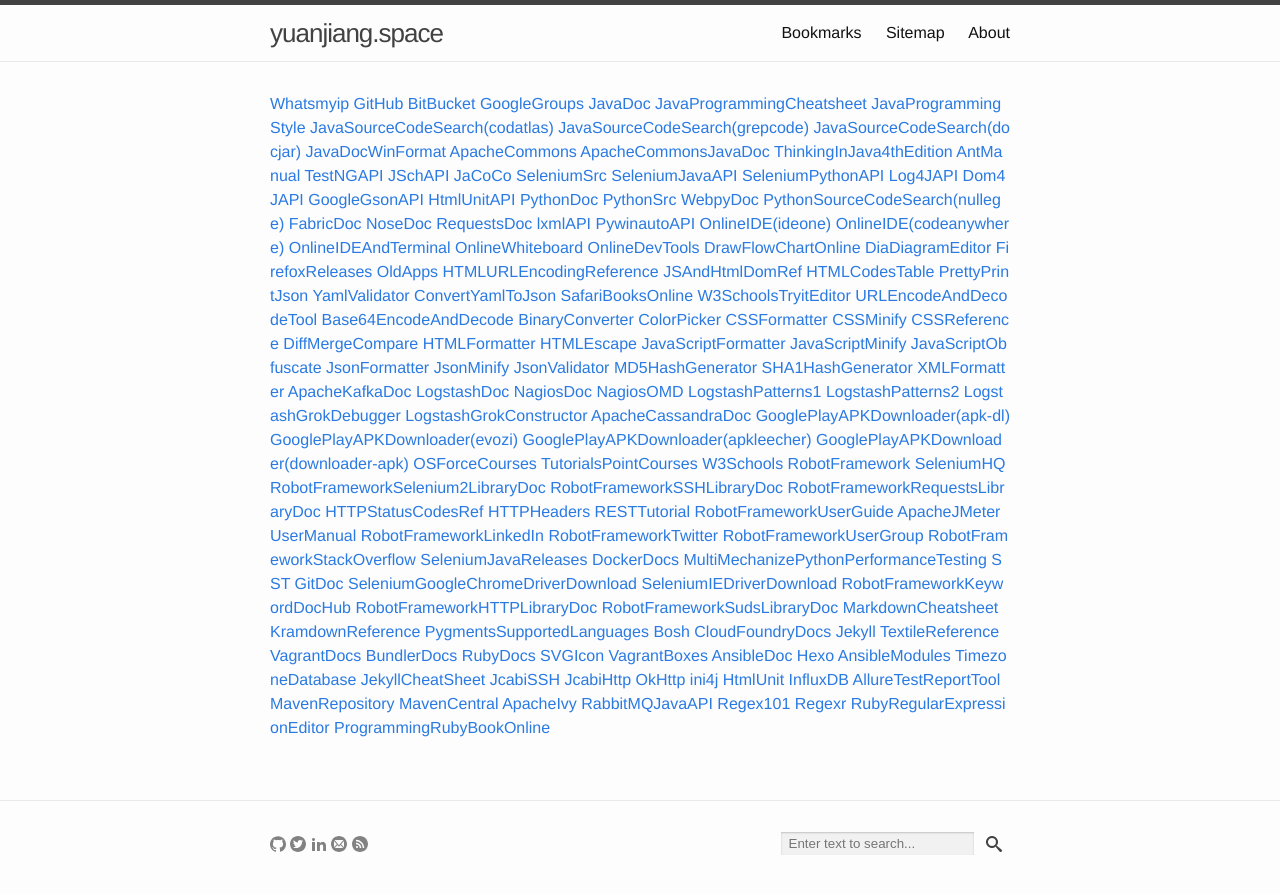
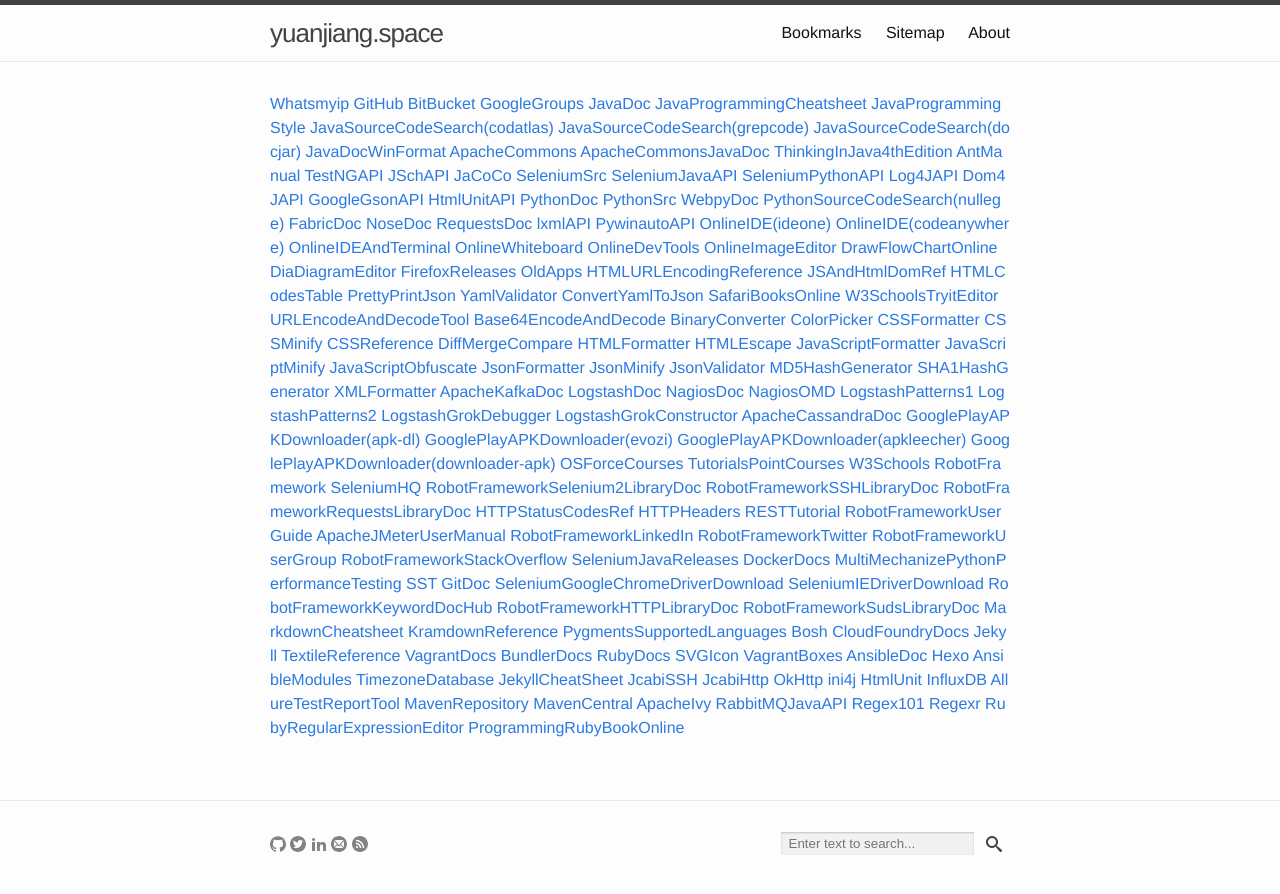
Before and after one commit to yuan-jiang/yuan-jiang.github.io, a Jekyll site: the page built from bookmarks.md, in a window 1280 px wide. Shown: the top 894 px of the page. Built offline with Jekyll 4.4.1, drawn with Linux system fonts in a browser that asks for light colours.

Commit message:
Update bookmarks.yml

```diff
--- a/_data/bookmarks.yml
+++ b/_data/bookmarks.yml
@@ -76,6 +76,8 @@
   link: https://www.tutorialspoint.com/whiteboard.htm
 - description: OnlineDevTools
   link: http://www.tutorialspoint.com/online_dev_tools.htm
+- description: OnlineImageEditor
+  link: http://www.tutorialspoint.com/online_image_editor.htm
 - description: DrawFlowChartOnline
   link: https://www.draw.io/
 - description: DiaDiagramEditor
```
